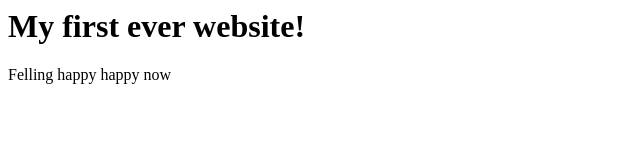
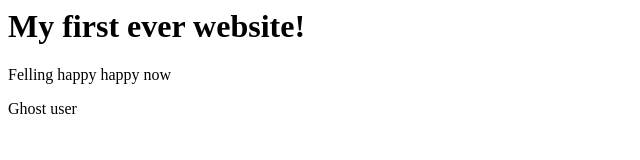
Before and after one commit to ForhadkhanAJ/my-first-website, a plain HTML site: page index.html in a window 1280 px wide. Shown: the full height of the page, 0-640 px from the left. Drawn offline with Linux system fonts and the light colour scheme.

Commit message:
ghost added something

```diff
--- a/index.html
+++ b/index.html
@@ -1,2 +1,3 @@
 <h1>My first ever website!</h1>
 <p>Felling happy happy now</p>
+<p>Ghost user</p>
```
